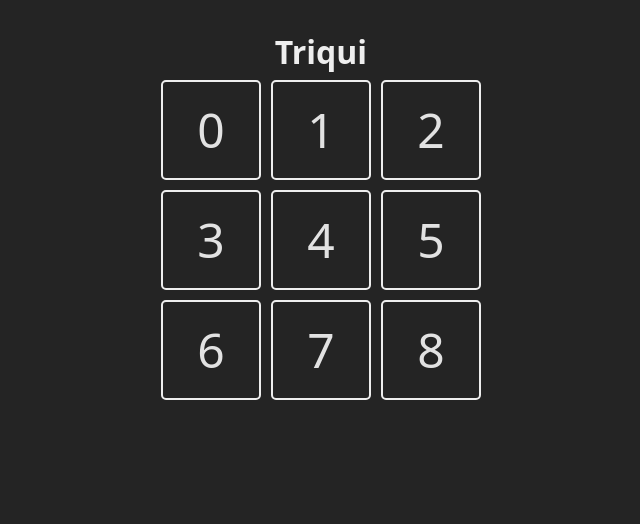
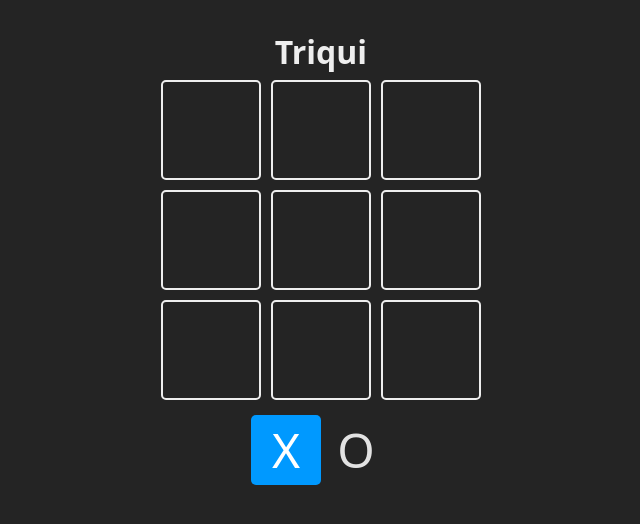
Before and after one commit to Do-Ary/React-01, a React (Vite) app: page / in a window 1280 px wide. Shown: the top 524 px of the page, without its empty margins (319-959 px from the left). Built offline with nearby package versions, Linux system fonts and the light colour scheme.

Commit message:
llenado de tablero

```diff
--- a/src/App.jsx
+++ b/src/App.jsx
@@ -1,21 +1,42 @@
+import { useState } from "react"
 import { Children } from "react"
-
 const TURNS = {
   X: 'X',
   O: 'O'
 }
 
-const board = Array(9).fill(null)
-const Square = ({ children, updateBoard, index }) => {
+
+const Square = ({ children,isSelected, updateBoard, index }) => {
+
+  const className =`square ${isSelected ? 'is-selected' : ''}`
+
+  const handleClick = () =>{
+    updateBoard(index)
+
+  }
+
   return (
-    <div className="square">
+    <div onClick={handleClick}  className={className}>
       {children}
     </div>
   )
 }
 
+function App() {
 
-function App() {
+  const [board, setBoard] = useState(Array(9).fill(null))
+
+  const [turn, setTurn] = useState(TURNS.X)
+
+  const updateBoard = (index) =>{
+    const newBoard = [... board]
+    newBoard[index] = turn
+    setBoard(newBoard)
+
+    const newTurn = turn === TURNS.X ? TURNS.O : TURNS.X
+    setTurn(newTurn)
+  }
+
   return (
     <main className= 'board'>
       <h1>Triqui</h1>
@@ -24,15 +45,25 @@
           board.map(( _, index ) =>   {
             return (
               <Square
-              key={index}
-              index={index}
+                key={index}
+                index={index}
+                updateBoard={updateBoard}
               >
-                  {index}
+                {board[index]}
               </Square>
+
             )
           })
         }
+      </section>
 
+      <section className = "turn">
+        <Square isSelected={turn === TURNS.X}>
+          {TURNS.X}
+        </Square>
+        <Square isSelected={turn === TURNS.O}>
+          {TURNS.O}
+        </Square>
       </section>
     </main>
   )
```
